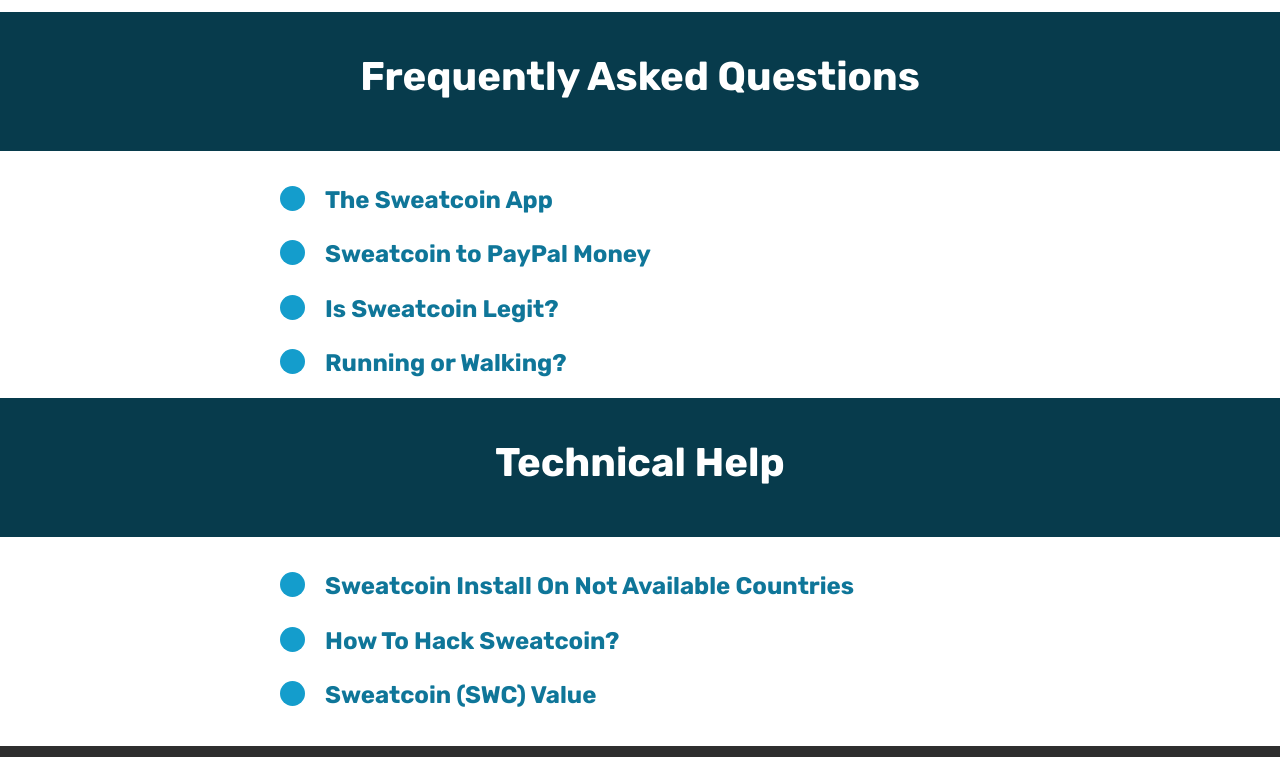
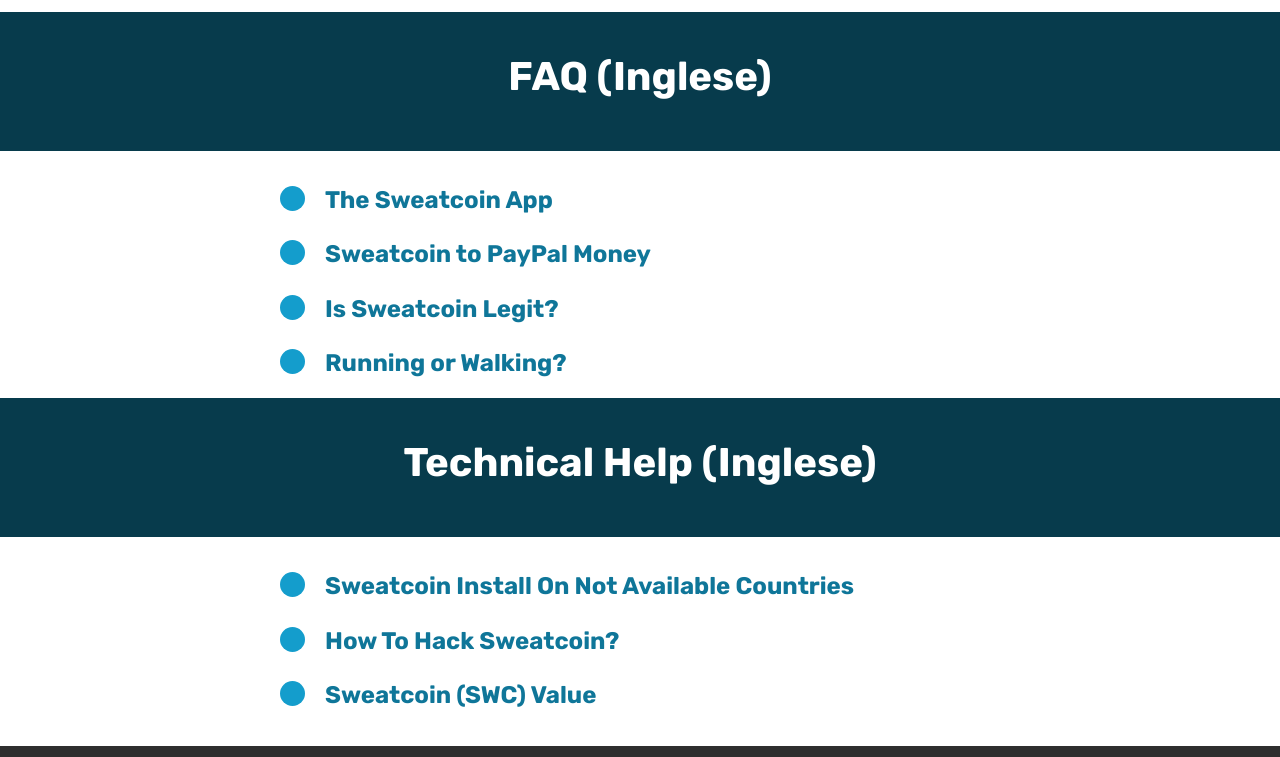
Before and after one commit to D6MjwnKt/D6MjwnKt.github.io, a plain HTML site: page it/cosa-e-sweatcoin.html in a window 1280 px wide. Shown: the part 609-1366 px from the top of the page. Drawn offline with Linux system fonts and the light colour scheme; files whose address does not match are found by name.

Commit message:
Add files via upload

```diff
--- a/it/cosa-e-sweatcoin.html
+++ b/it/cosa-e-sweatcoin.html
@@ -73,7 +73,7 @@
     </nav>
 </section>
 
-<section class="engine"><a href="https://mobirise.info/w">html5 templates</a></section><section class="mbr-section content5 cid-r5V0BH4yKp" id="content5-u">
+<section class="engine"><a href="https://mobirise.info/b">create a website for free</a></section><section class="mbr-section content5 cid-r5V0BH4yKp" id="content5-u">
 
 
 
@@ -115,7 +115,7 @@
         <div class="media-container-row">
             <div class="title col-12 col-md-8">
                 <h2 class="align-center pb-3 mbr-fonts-style display-2"><strong>
-                    Frequently Asked Questions</strong></h2>
+                    FAQ (Inglese)</strong></h2>
 
 
             </div>
@@ -161,7 +161,7 @@
         <div class="media-container-row">
             <div class="title col-12 col-md-8">
                 <h2 class="align-center pb-3 mbr-fonts-style display-2"><strong>
-                    Technical Help</strong></h2>
+                    Technical Help (Inglese)</strong></h2>
 
 
             </div>
```
